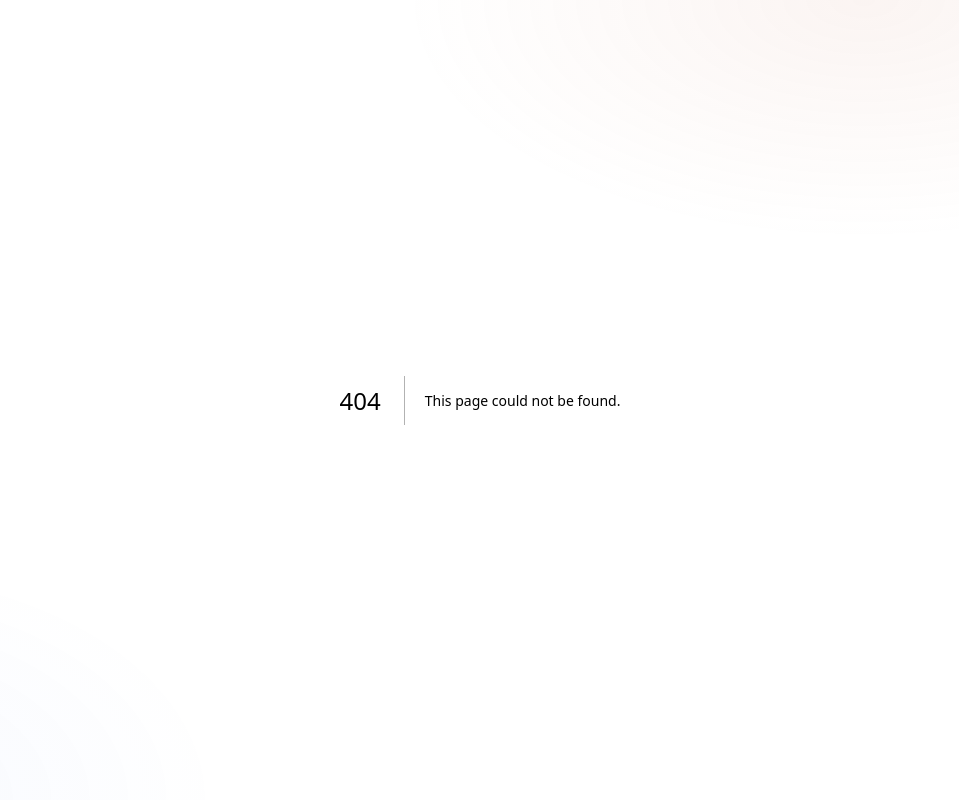
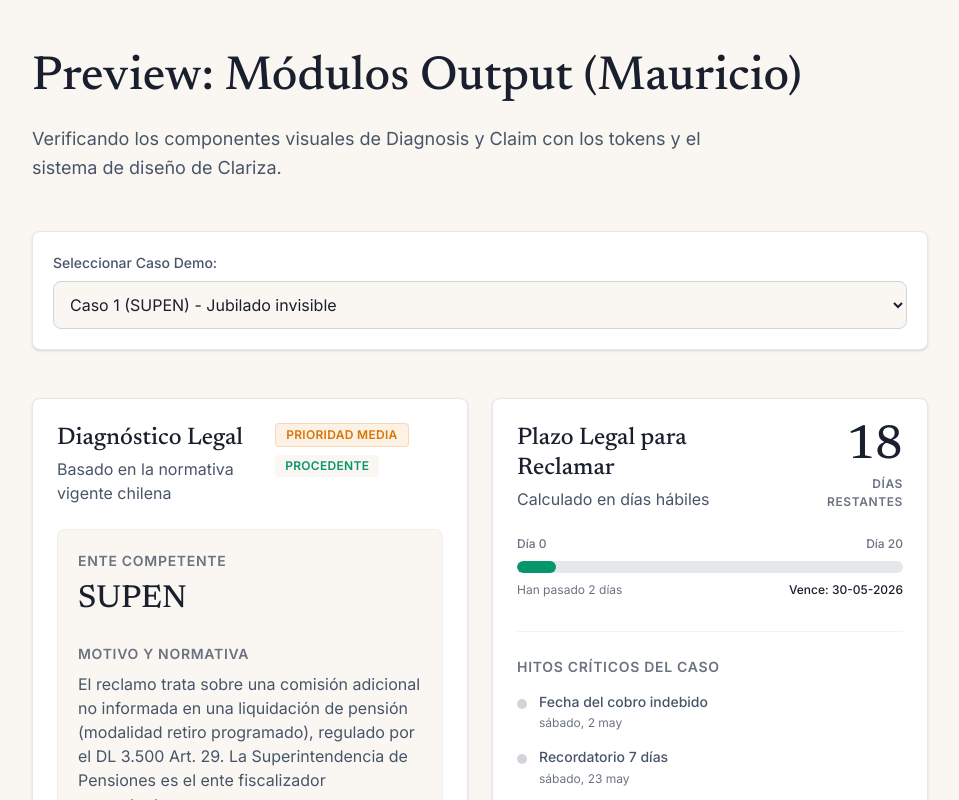
Before and after one commit to MauriiWhite/clariza-app, a Next.js app: page /preview/diagnosis in a window 1280 px wide. Before the commit this address had no page. Shown: the top 800 px of the page, without its empty margins (160-1119 px from the left). Built offline with nearby package versions, Linux system fonts and the light colour scheme.

Commit message:
feat(preview): build isolated output modules preview page

```diff
--- /dev/null
+++ b/src/app/preview/diagnosis/page.tsx
@@ -0,0 +1,64 @@
+"use client";
+
+import React, { useState } from "react";
+import { DiagnosisCard } from "@/modules/diagnosis/components/DiagnosisCard";
+import { TimelineDeadlines } from "@/modules/diagnosis/components/TimelineDeadlines";
+import { ReclamoPreview } from "@/modules/claim/components/ReclamoPreview";
+import { mockDiagnoses, mockSchedules } from "@/modules/diagnosis/utils/mocks";
+import { mockClaims } from "@/modules/claim/utils/mocks";
+
+export default function DiagnosisPreviewPage() {
+  const [selectedCase, setSelectedCase] = useState("caso1");
+
+  const diagnosis = mockDiagnoses[selectedCase];
+  const schedule = mockSchedules[selectedCase];
+  const claim = mockClaims[selectedCase]; // Podría ser undefined para los casos 3 y 4 en el mock actual
+
+  return (
+    <div className="min-h-screen bg-cream p-6 md:p-12">
+      <div className="mx-auto max-w-4xl">
+        <header className="mb-12">
+          <h1 className="font-serif text-[48px] font-medium leading-tight text-ink">Preview: Módulos Output (Mauricio)</h1>
+          <p className="mt-4 text-[18px] text-ink-2 max-w-2xl leading-relaxed">Verificando los componentes visuales de Diagnosis y Claim con los tokens y el sistema de diseño de Clariza.</p>
+        </header>
+
+        {/* Selector de Casos */}
+        <div className="mb-12 rounded-md bg-paper p-5 shadow-sm border border-border">
+          <label htmlFor="case-selector" className="block text-[14px] font-medium text-ink-2 mb-2">
+            Seleccionar Caso Demo:
+          </label>
+          <select
+            id="case-selector"
+            value={selectedCase}
+            onChange={(e) => setSelectedCase(e.target.value)}
+            className="block w-full rounded-md border border-border-strong bg-cream py-3 pl-3 pr-10 text-[16px] text-ink focus:border-clay focus:outline-none focus:ring-1 focus:ring-clay"
+          >
+            <option value="caso1">Caso 1 (SUPEN) - Jubilado invisible</option>
+            <option value="caso2">Caso 2 (SERNAC) - Emprendedora a ciegas</option>
+            <option value="caso3">Caso 3 (CMF) - Víctima del fraude (Diagnosis only)</option>
+            <option value="caso4">Caso 4 (CMF + PDI) - Universitaria estafada (Diagnosis only)</option>
+          </select>
+        </div>
+
+        {/* Renderizado de Componentes del Módulo */}
+        <div className="flex flex-col gap-8">
+          <div className="grid grid-cols-1 gap-6 lg:grid-cols-2">
+            <DiagnosisCard diagnosis={diagnosis} />
+            <TimelineDeadlines schedule={schedule} />
+          </div>
+
+          {claim ? (
+            <ReclamoPreview
+              claim={claim}
+              onDownload={() => alert(`Simulando descarga de PDF para el caso: ${claim.id}`)}
+            />
+          ) : (
+            <div className="rounded-md border border-dashed border-border-strong bg-cream p-12 text-center text-[16px] text-ink-3">
+              Mocks de Reclamo (PDF) no implementados aún para este caso.
+            </div>
+          )}
+        </div>
+      </div>
+    </div>
+  );
+}
```
